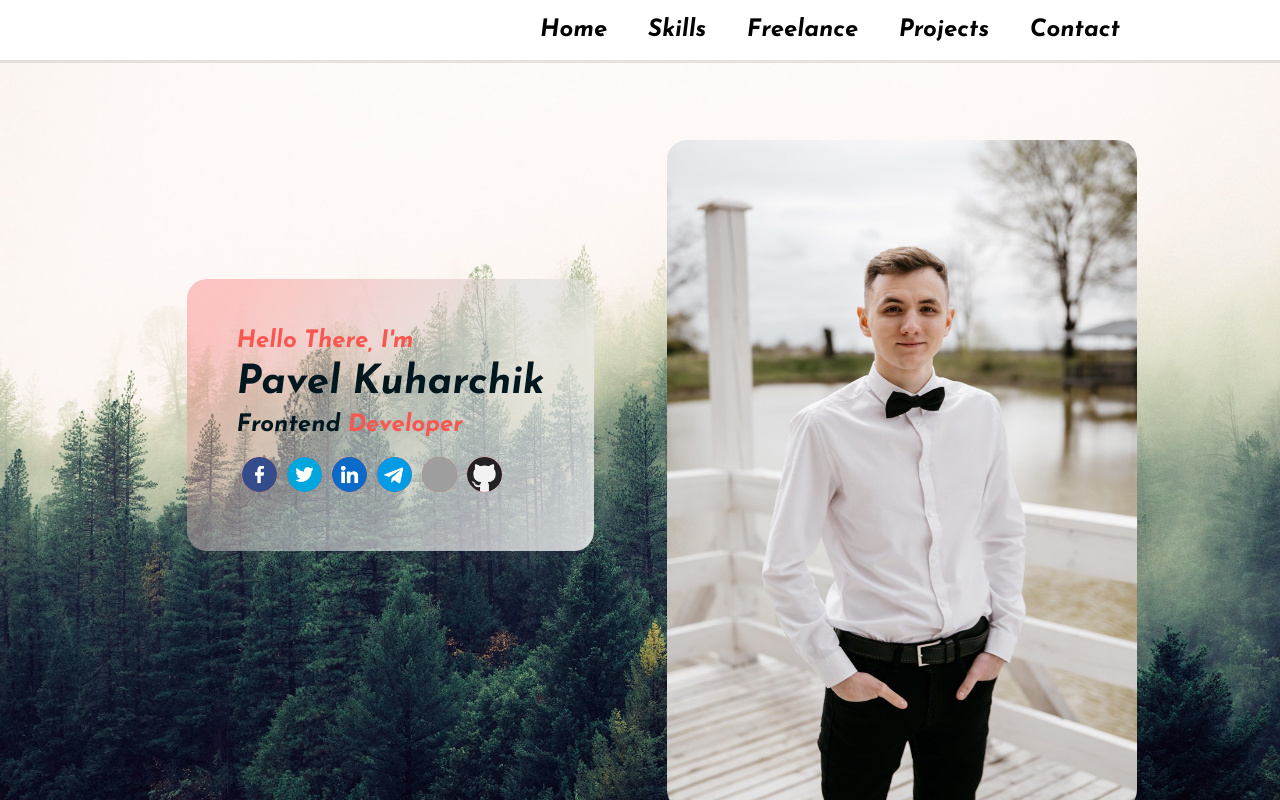
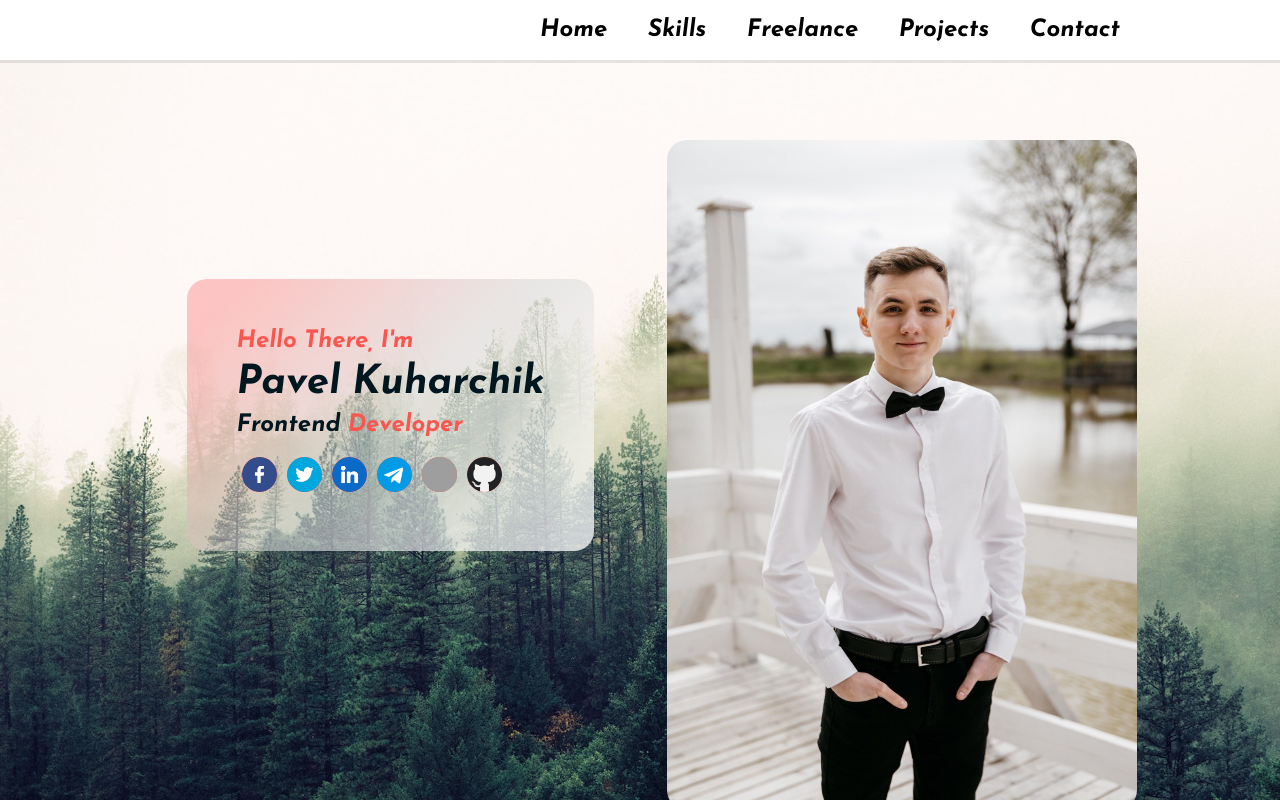
Before and after one commit to isefrog38/Portfolio, a React (Create React App) app: page / in a window 1280 px wide. Shown: the top 800 px of the page. Built offline with nearby package versions, Linux system fonts and the light colour scheme; grey boxes are pictures that could not be loaded.

Commit message:
fix height min

```diff
--- a/src/components/Main/Main.module.css
+++ b/src/components/Main/Main.module.css
@@ -1,6 +1,6 @@
 .main {
     width: 100%;
-    min-height: 100vh;
+    min-height: 120vh;
     background-image: url("../../Assets/jay-mantri-TFyi0QOx08c-unsplash.jpg");
     background-size: cover;
 }
```
